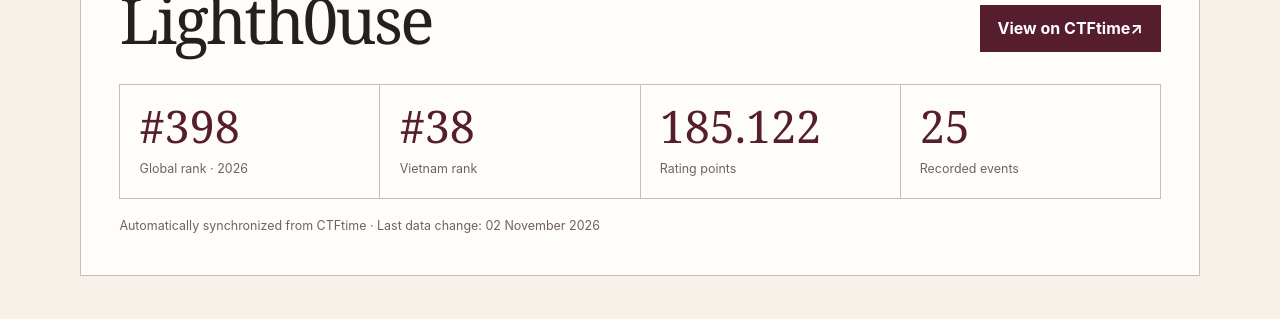
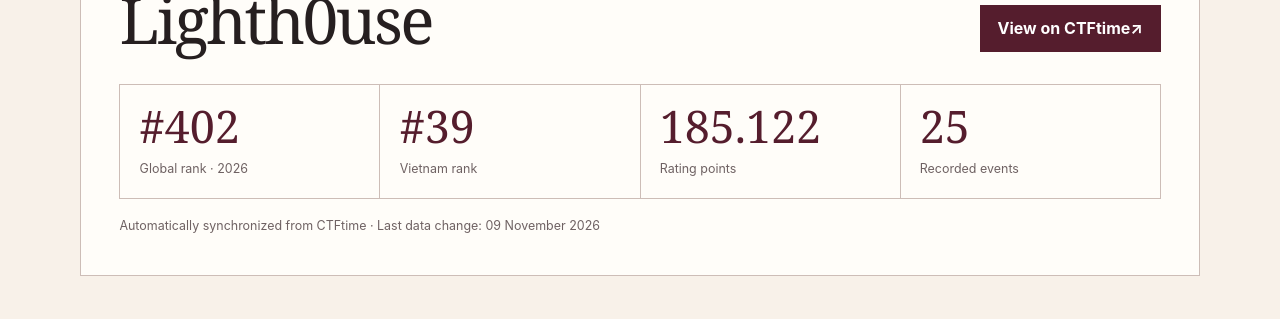
Before and after one commit to PeaMatNgu/PeaMatNgu.github.io, a Jekyll site: the page built from achievements/index.md, in a window 1280 px wide and 900 px high, scrolled down 350 px. Shown: the part 165-484 px from the top of the window. Built offline with Jekyll 4.4.1, drawn with Linux system fonts in a browser that asks for light colours.

Commit message:
Update CTFtime achievements

```diff
--- a/_data/ctftime.json
+++ b/_data/ctftime.json
@@ -5,8 +5,8 @@
     "country": "VN",
     "url": "https://ctftime.org/team/410831",
     "rating_year": 2026,
-    "rating_place": 398,
-    "country_place": 38,
+    "rating_place": 402,
+    "country_place": 39,
     "rating_points": 185.122,
     "event_count": 25,
     "best_place": 16
@@ -241,5 +241,5 @@
       "url": "https://ctftime.org/event/3133"
     }
   ],
-  "updated_at": "2026-11-02T09:32:22+00:00"
+  "updated_at": "2026-11-09T09:49:47+00:00"
 }
```
